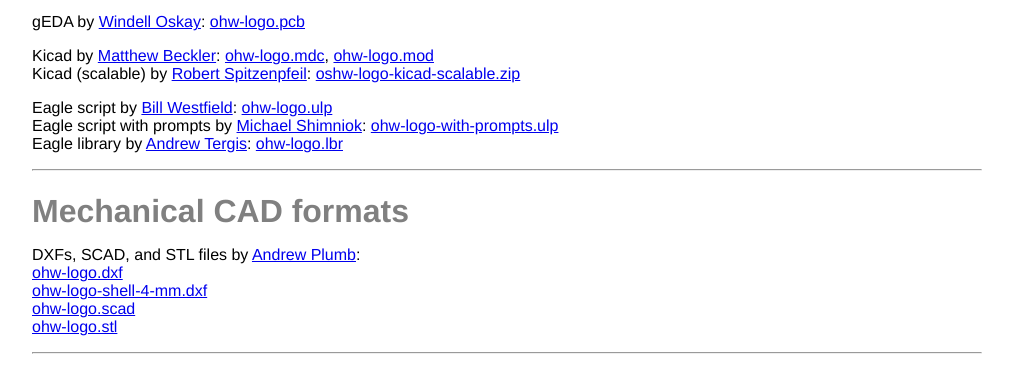
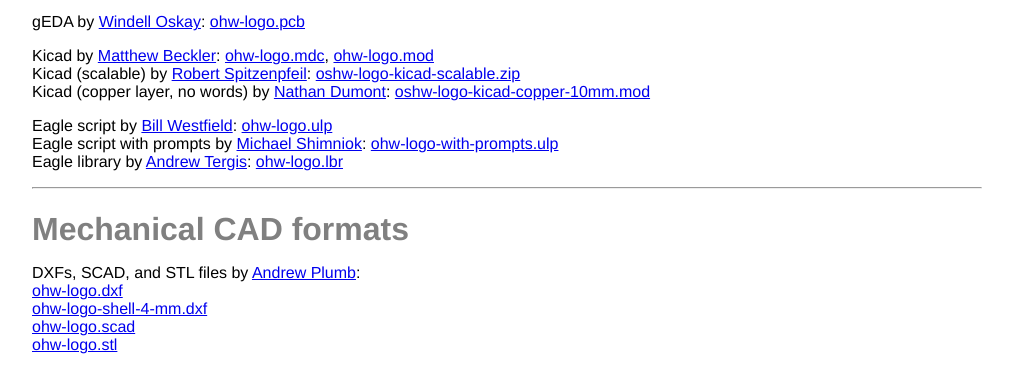
Before and after one commit to madworm/oshw-logo, a plain HTML site: page index.html in a window 1280 px wide. Shown: the part 3971-4338 px from the top of the page, without its empty margins (133-1146 px from the left). Drawn offline with Linux system fonts and the light colour scheme.

Commit message:
Added Kicad logo from Nathan Dumont

```diff
--- a/index.html
+++ b/index.html
@@ -78,6 +78,7 @@
         <p>
         Kicad by <a href="http://wayneandlayne.com">Matthew Beckler<a/>: <a href="logos/ohw-logo.mdc">ohw-logo.mdc</a>, <a href="logos/ohw-logo.mod">ohw-logo.mod</a><br>
         Kicad (scalable) by <a href="http://blog.spitzenpfeil.org/wordpress/">Robert Spitzenpfeil<a/>: <a href="logos/oshw-logo-kicad-scalable.zip">oshw-logo-kicad-scalable.zip</a><br>
+        Kicad (copper layer, no words) by <a href="http://www.nathandumont.com/node/258">Nathan Dumont<a/>: <a href="logos/oshw-logo-kicad-copper-10mm.mod">oshw-logo-kicad-copper-10mm.mod</a><br>
         </p>
         <p>
         Eagle script by <a href="https://github.com/WestfW">Bill Westfield<a/>: <a href="logos/ohw-logo.ulp">ohw-logo.ulp</a><br>
```
Also changed, not shown: 1 other file.
